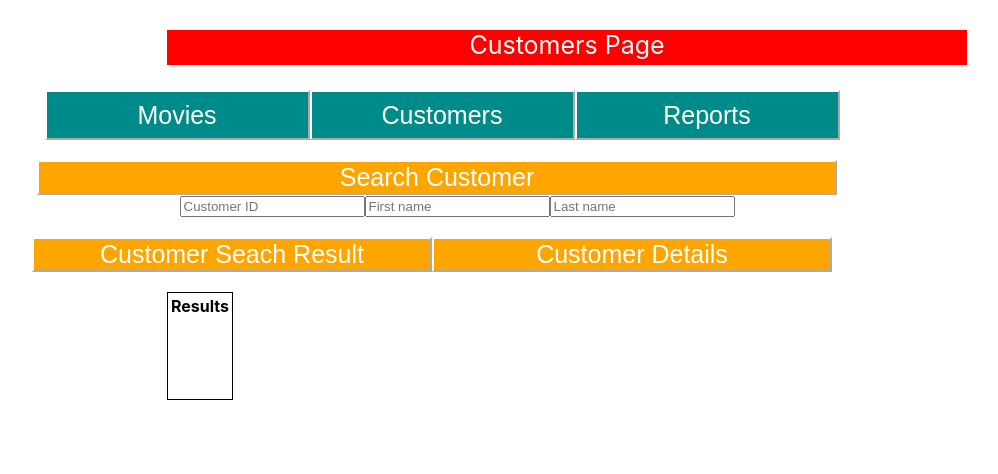
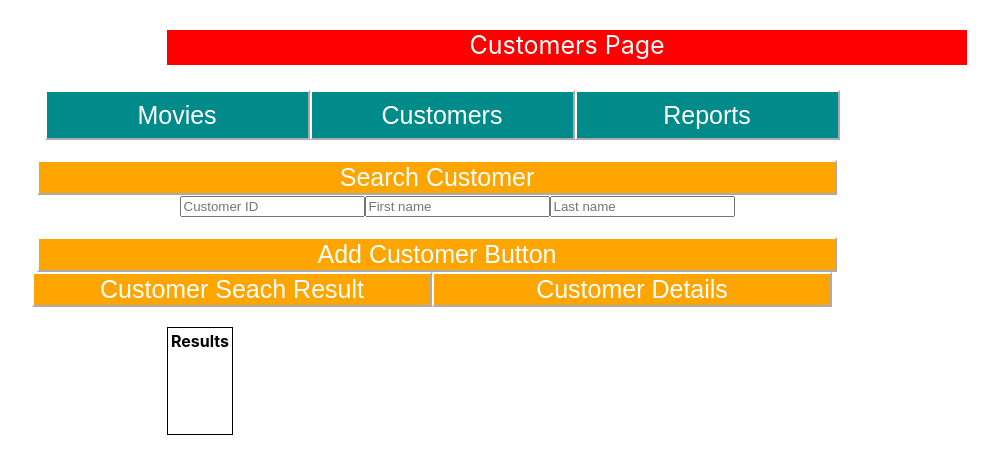
Before and after one commit to ngutierrez45/NGutierrez-FrontEnd, a React (Create React App) app: page /customers in a window 1280 px wide. Shown: the top 474 px of the page, without its empty margins (183-1181 px from the left). Built offline with nearby package versions, Linux system fonts and the light colour scheme.

Commit message:
Update customers.js

```diff
--- a/src/customers.js
+++ b/src/customers.js
@@ -33,6 +33,8 @@ function Customers() {
       <input type="text" id="choosefname" placeholder="First name"/>
       <input type="text" id="chooselname" placeholder="Last name"/>
       <br></br> <br></br>
+     <input class="add" id="add" type="button" value="Add Customer Button"/>
+      <br></br>
       <input class="list" id="list" type="button" value="Customer Seach Result"/>
       <input class="details" id="details" type="button" value="Customer Details"/>
 
```
